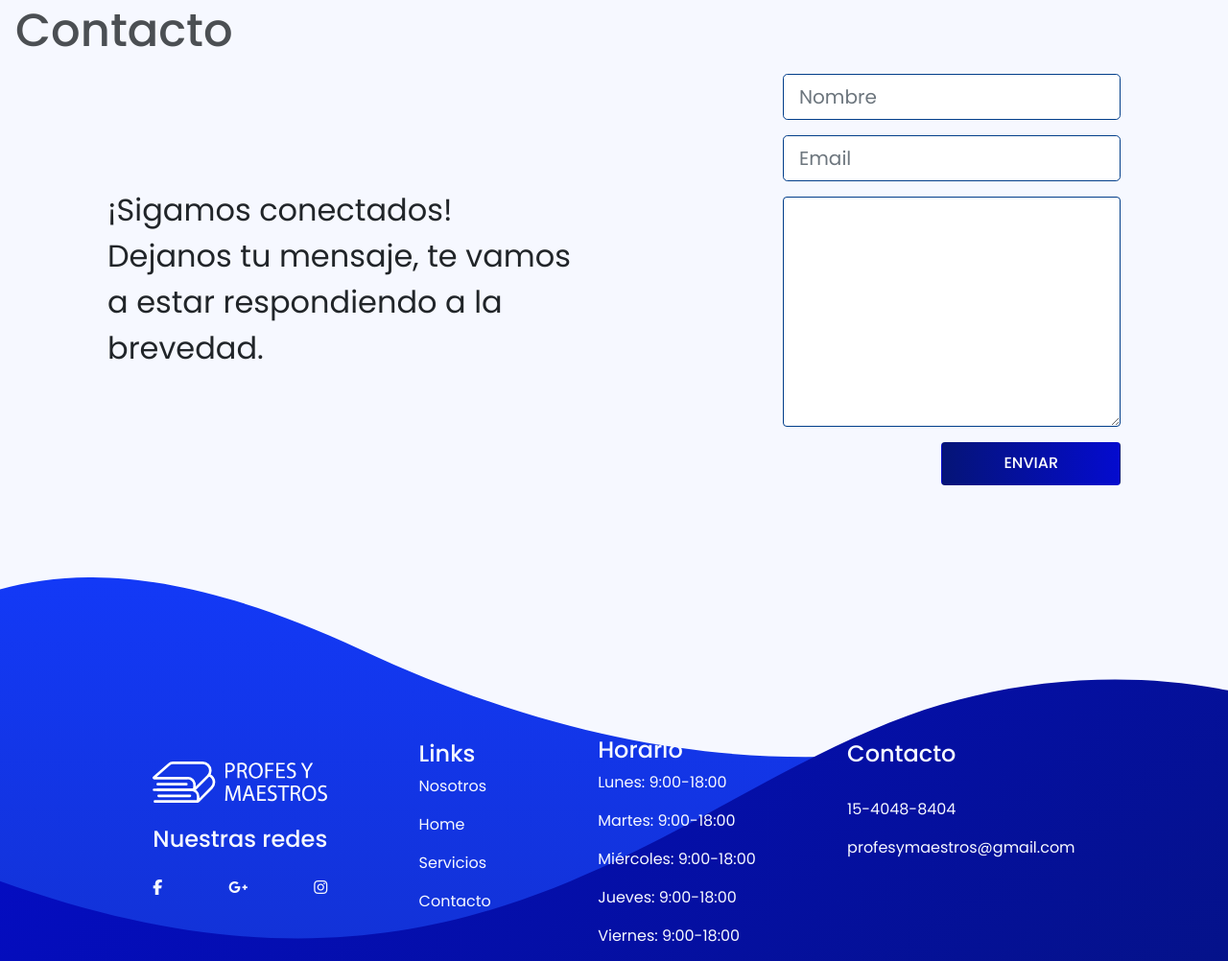
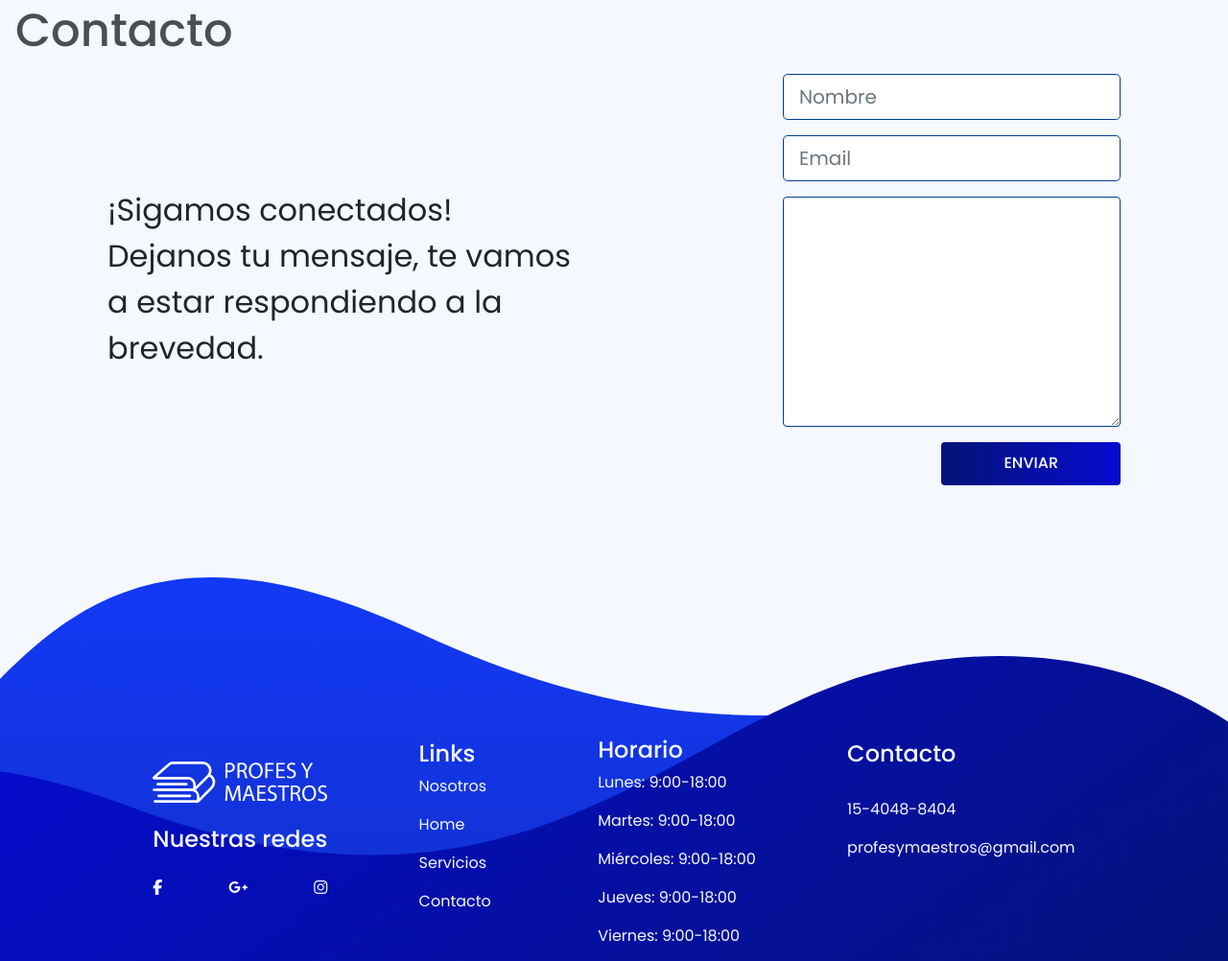
Before and after one commit to ErneDainesi/profesores-y-maestros, a website: page index.html in a window 1280 px wide. Shown: the part 2487-3489 px from the top of the page at 96% size. Drawn offline with nearby package versions, Linux system fonts and the light colour scheme; files whose address does not match are found by name.

Commit message:
arreglo responsive para imagen del footer

```diff
--- a/assets/sass/components/_footer.scss
+++ b/assets/sass/components/_footer.scss
@@ -3,7 +3,7 @@
 .footer {
 	background-image: url("../images/footer-bg.svg");
 	background-repeat: no-repeat;
-	background-size: 55rem;
+	background-size: 60rem;
 	background-position: top center;
 	margin-top: 2rem;
 	height: 50vh;
@@ -88,9 +88,16 @@
 	}
 }
 
-@media screen and (min-width: 993px) {
+
+@media screen and (min-width: 768px) and (max-width: 993px){
 	.footer {
-		background-size: 130rem;
+		background-size: 80rem;
+	}
+}
+
+@media screen and (min-width: 994px) {
+	.footer {
+		background-size: 100rem;
 		align-items: flex-start;
 		padding: 5rem;
 		display: flex;
@@ -156,3 +163,15 @@
 		}
 	}
 }
+
+@media screen and (min-width: 1386px) {
+	.footer {
+		background-size: 120rem;
+	}
+}
+
+@media screen and (min-width: 1800px) {
+	.footer {
+		background-size: 140rem;
+	}
+}
```
Also changed, not shown: assets/css/main.css, 1 other file.
